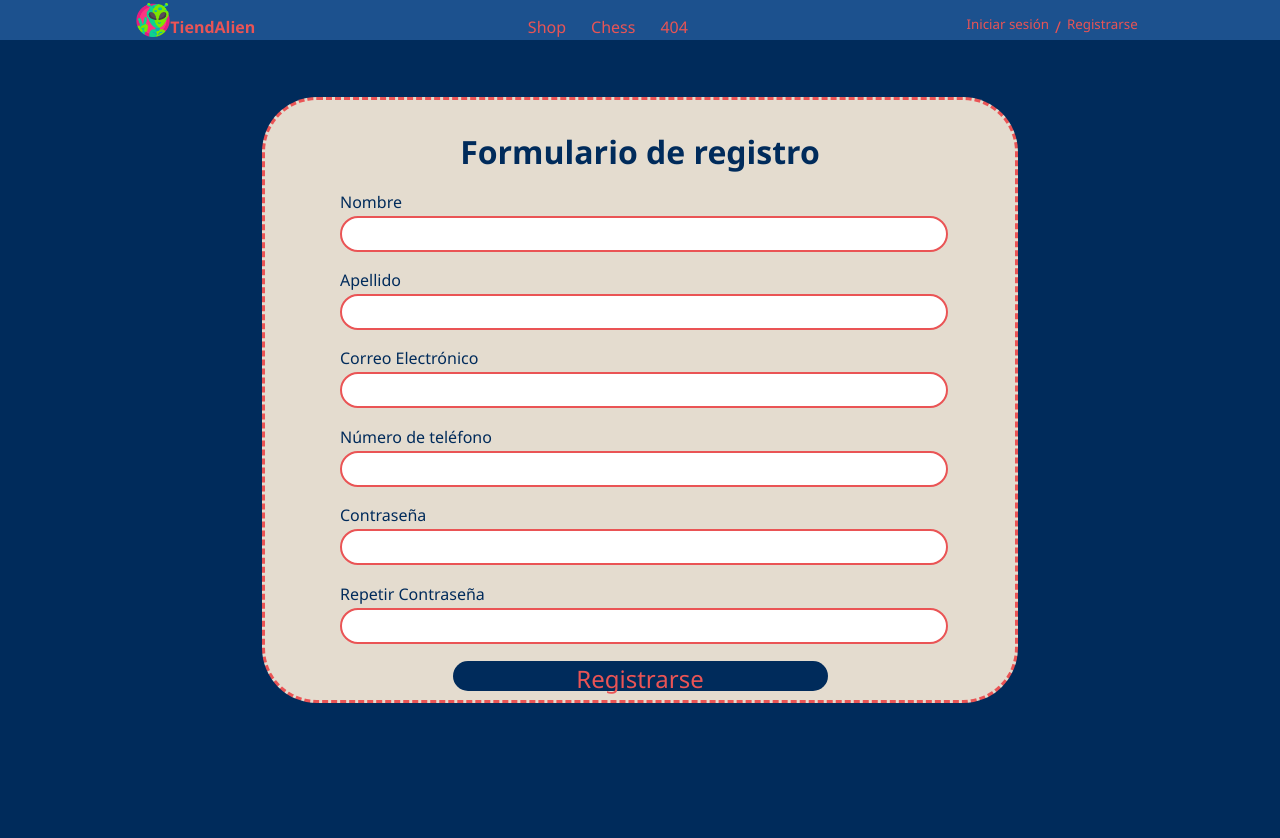
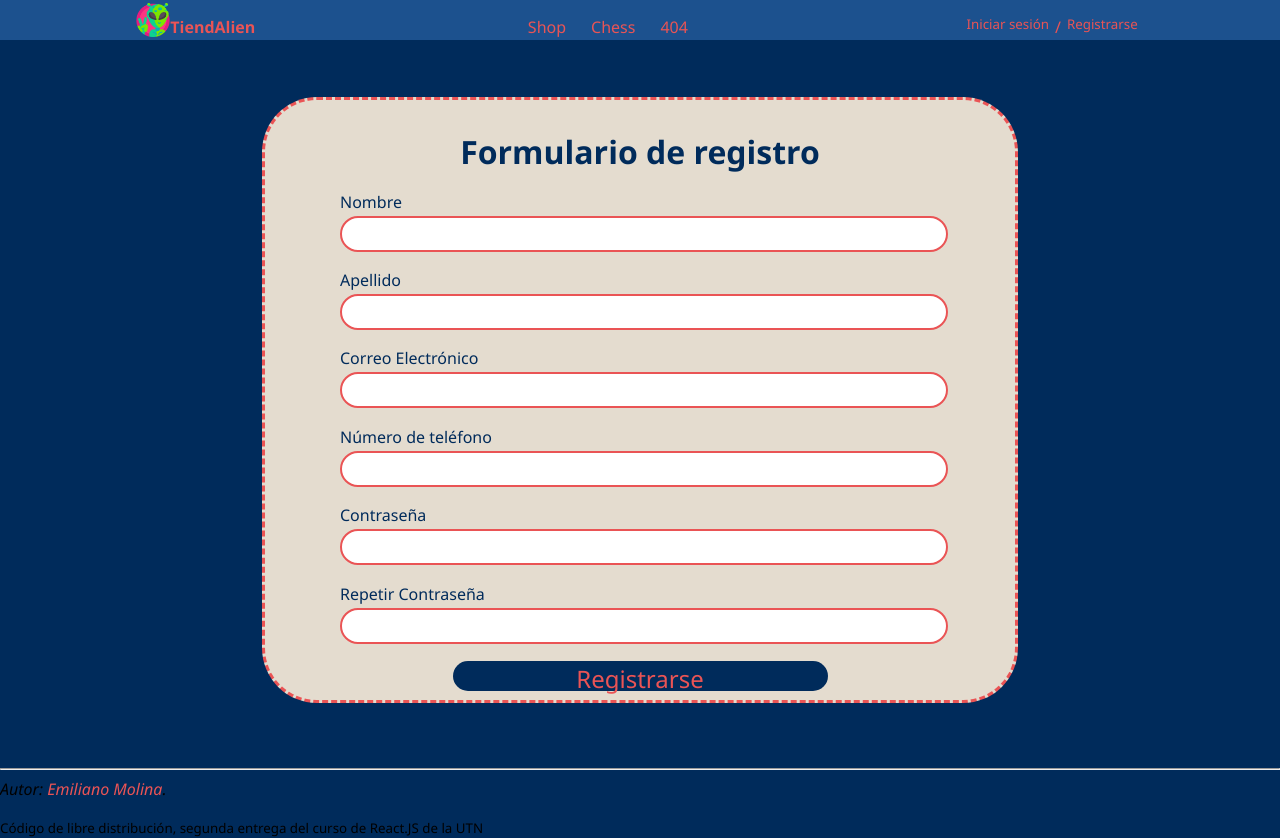
Before and after one commit to SaturnRingz/React.js, a React (Create React App) app: page /register in a window 1280 px wide. Before the commit this address had no page. Before the commit the page ends 800 px from the top, so only its background shows below. Built offline with nearby package versions, Linux system fonts and the light colour scheme.

Commit message:
fixed dependencies, add Disclaimer to  every page

```diff
--- a/src/App.js
+++ b/src/App.js
@@ -1,14 +1,15 @@
 import './App.css';
-import Register from './pages/Register';
-import Login from './pages/Login';
-import HomePage from './pages/HomePage';
-import NotFoundPage from './pages/NotFoundPage';
-import ProductDetails from './pages/ProductDetails';
+import Register from './Pages/Register';
+import Login from './Pages/Login';
+import HomePage from './Pages/HomePage';
+import NotFoundPage from './Pages/NotFoundPage';
+import NavBar from './Components/NavBar';
+import ProductDetails from './Pages/ProductDetails';
+import Disclaimer from './Components/Disclaimer';
 import {
   BrowserRouter as Router,
   Route,
   Routes,} from 'react-router-dom';
-import NavBar from './components/NavBar';
 
 function App() {
   return (
@@ -21,7 +22,9 @@ function App() {
         <Route path="/login" element={<Login/>}/>
         <Route path="/register" element={<Register/>}/>
         <Route path="/*" element={<NotFoundPage/>}/>
+        <Route path="/product/:id" element={<ProductDetails/>}/>
       </Routes>
+      <Disclaimer/>
     </Router>
   </div>);
 }
```
